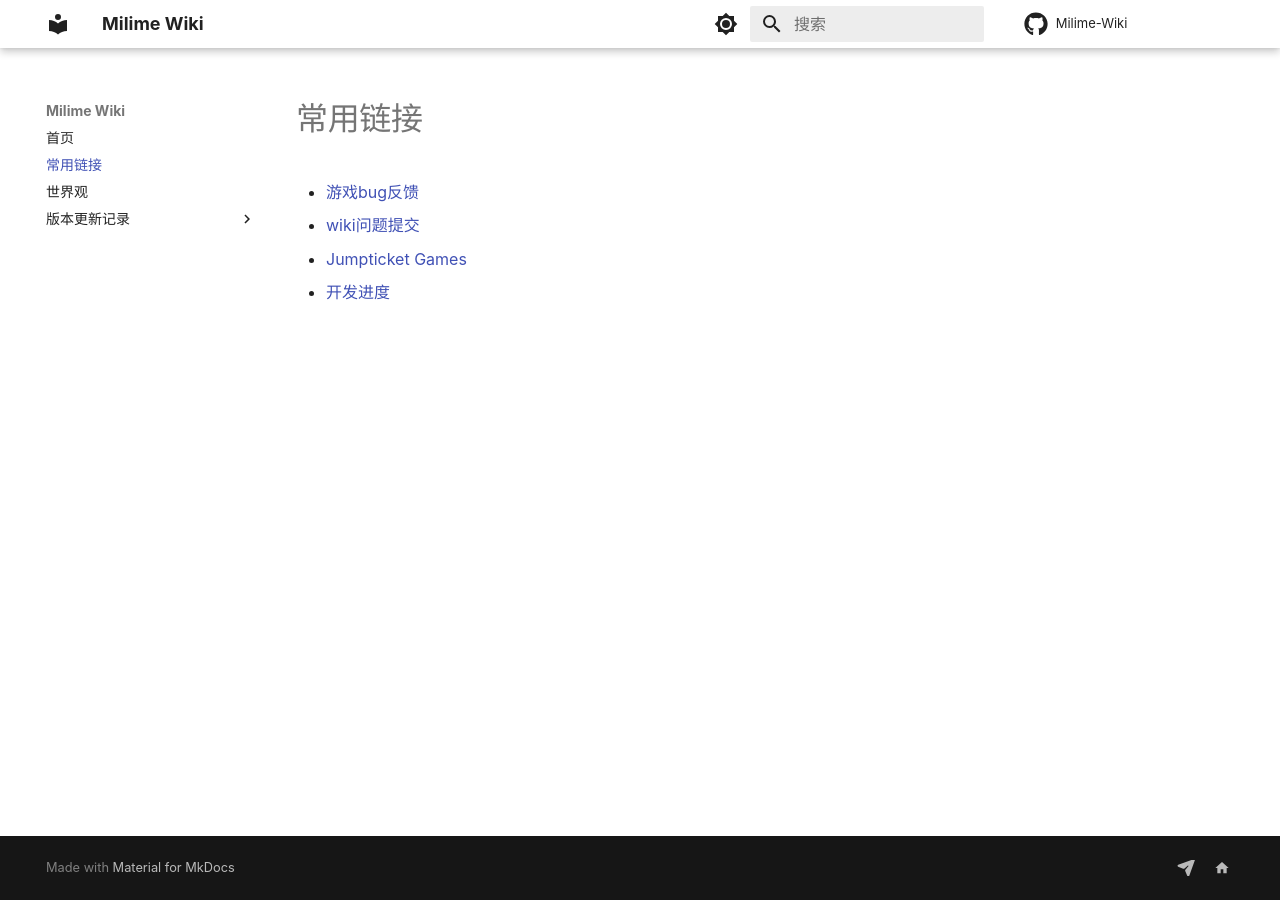
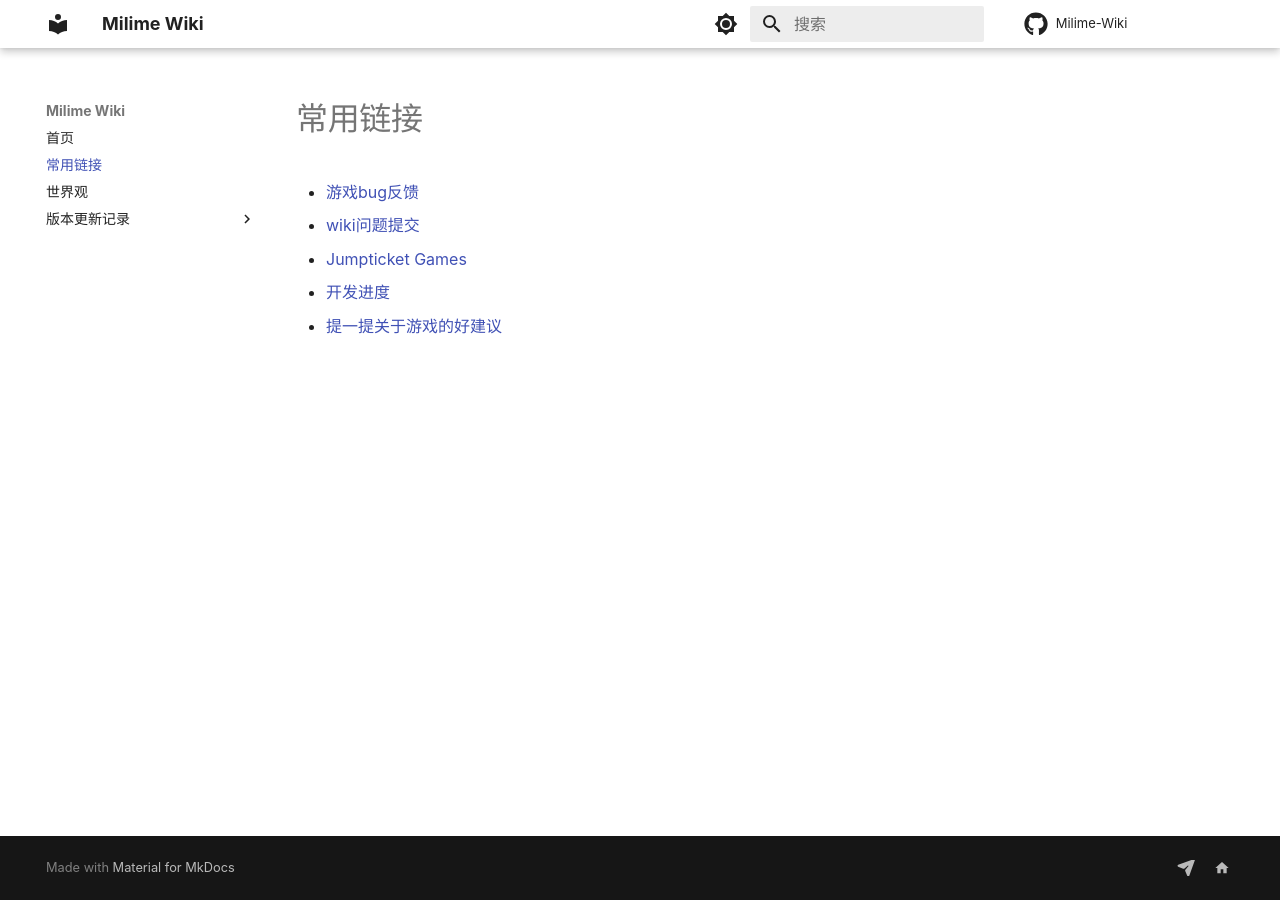
Before and after one commit to Jumpticket-Games/Milime-Wiki, an MkDocs documentation site: the page built from wiki/link.md, in a window 1280 px wide. Built offline with MkDocs 1.6.1 and Material for MkDocs 9.7.7, drawn with Linux system fonts in a browser that asks for light colours; comment, search, counter and statistics services are not loaded.

Commit message:
Update link.md

```diff
--- a/wiki/link.md
+++ b/wiki/link.md
@@ -4,3 +4,4 @@
 - [wiki问题提交](https://github.com/Jumpticket-Games/Milime-Wiki/issues/new?labels=wrong)
 - [Jumpticket Games](https://jumpticket.games/)
 - [开发进度](https://github.com/orgs/Jumpticket-Games/projects/1)
+- [提一提关于游戏的好建议](https://github.com/Jumpticket-Games/Milime-Wiki/issues/new?labels=enhancement)
```
